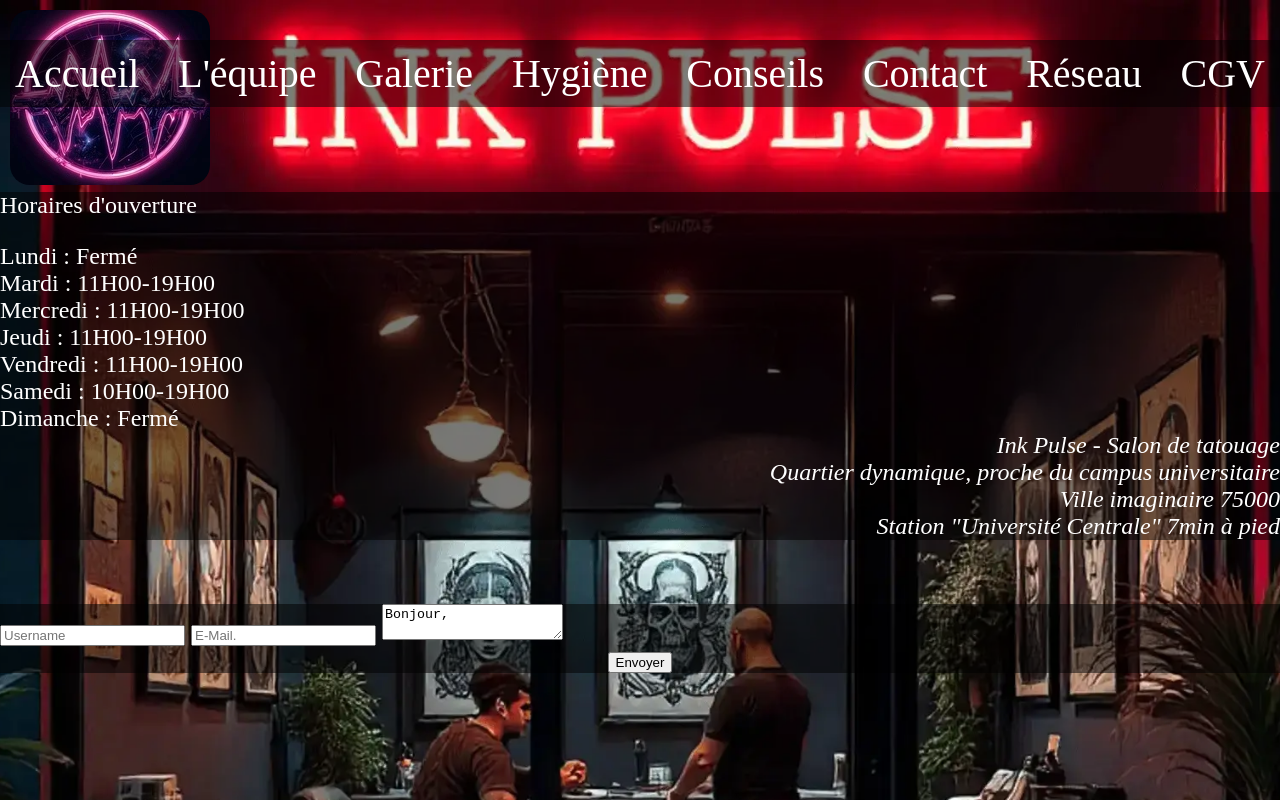
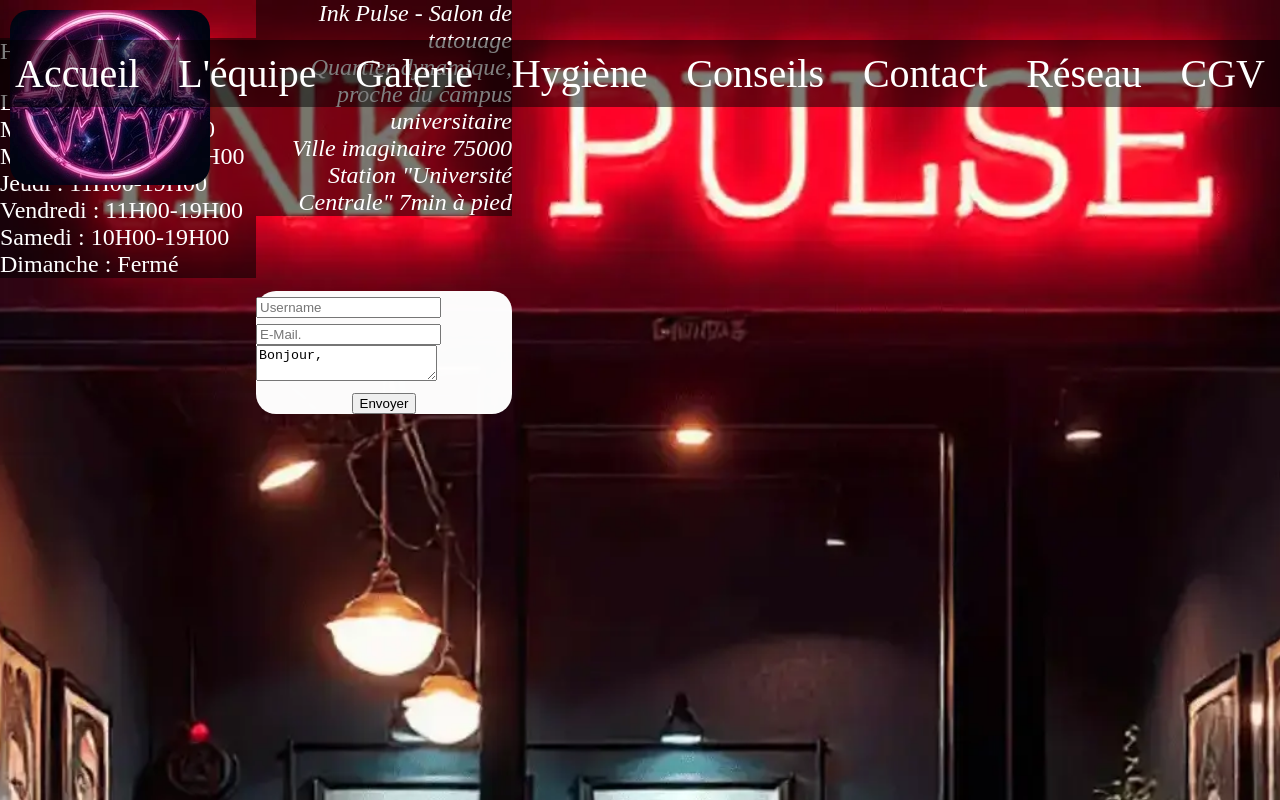
Before and after one commit to ChrystelleAlbina/Ink-Pulse, a plain HTML site: page contact.html in a window 1280 px wide. Shown: the top 800 px of the page. Drawn offline with Linux system fonts and the light colour scheme.

Commit message:
second commit

```diff
--- a/Ink.css
+++ b/Ink.css
@@ -122,8 +122,22 @@
 }
 .formulaire {
   margin-top: 5%;
+  border-radius: 20px;
   color: white;
   font-size: 1.5em;
-  background-color: rgba(0, 0, 0, 0.521);
-  flex-direction: column;
+  background-color: rgba(255, 255, 255, 0.986);
+  display: flex;
+  display: flex;
 }
+
+.parent {
+display: grid;
+grid-template-columns: repeat(5, 1fr);
+grid-template-rows: repeat(5, 1fr);
+grid-column-gap: 0px;
+grid-row-gap: 0px;
+}
+.hour { grid-area: 1 / 1 / 2 / 2; }
+.adresse { grid-area: 1 / 2 / 2 / 3; }
+.form { grid-area: 2 / 2 / 3 / 3; }
+.div4 { grid-area: 2 / 1 / 3 / 2; }
--- a/contact.html
+++ b/contact.html
@@ -25,6 +25,8 @@
       </nav>
     </header>
     <main>
+      <div class="parent">
+      <div class="hour">
        <div class="horaires">
             <p>Horaires d'ouverture</p>
             <div class="horaire">Lundi : Fermé</div>
@@ -35,18 +37,19 @@
             <div class="horaire">Samedi : 10H00-19H00</div>
             <div class="horaire">Dimanche : Fermé</div>
         </div>
-
+</div>
+<div class="adresse">
         <address>
             Ink Pulse - Salon de tatouage <br>
             Quartier dynamique, proche du campus universitaire <br>
             Ville imaginaire 75000 <br>
             Station "Université Centrale" 7min à pied <br>
         </address>
-
+</div>
         <div class="center-body">
             <div class="loader-shape-3"></div>
         </div>
-
+        <div class="form">
             <div class="formulaire">
 
                 <form class="form">
@@ -56,7 +59,13 @@
                 <center><button class="button">Envoyer</button></center>
                 </form>
 
-            </div>
+</div>
+  </div>
+
+
+
+
+</div>
     </main>
 </body>
 </html>
```
